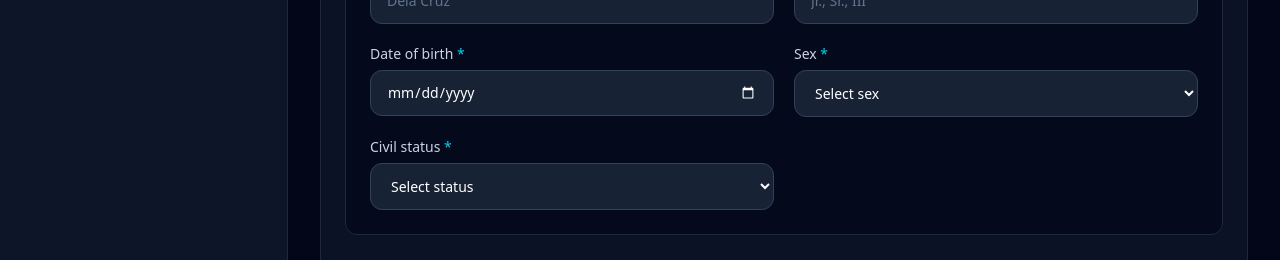
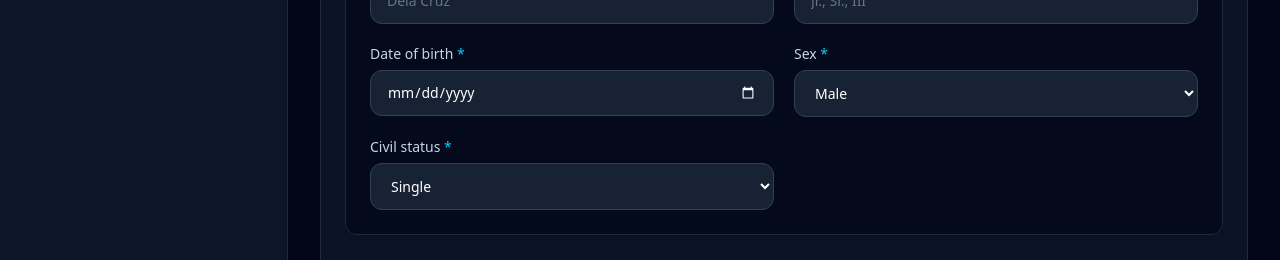
Before and after one commit to Worstprince/rapha-diagnostics, a Next.js app: page /dashboard/reception/registration in a window 1280 px wide. Shown: the part 423-683 px from the top of the page. Built offline with nearby package versions, Linux system fonts and the light colour scheme.

Commit message:
fixing the issue of the default option being displayed in the select dropdowns for civil status and sex in the patient registration

```diff
--- a/src/app/dashboard/admin/activityLog/page.jsx
+++ b/src/app/dashboard/admin/activityLog/page.jsx
@@ -20,7 +20,9 @@ export default function ActivityLogPage() {
 
             const data = await response.json();
 
-            setLogs(data);
+
+            const normalized = Array.isArray(data) ? data : (data?.rows ?? []);
+            setLogs(normalized);
 
         } catch (error) {
 
--- a/src/components/patientRegistration.jsx
+++ b/src/components/patientRegistration.jsx
@@ -136,7 +136,6 @@ export default function PatientRegistration() {
               Sex <span className="text-cyan-400">*</span>
             </label>
             <select id="sex" name="sex" value={patient.sex} onChange={handleChange} className={fieldClasses}>
-              <option value="">Select sex</option>
               <option value="Male">Male</option>
               <option value="Female">Female</option>
             </select>
@@ -147,7 +146,6 @@ export default function PatientRegistration() {
               Civil status <span className="text-cyan-400">*</span>
             </label>
             <select id="civilStatus" name="civilStatus" value={patient.civilStatus} onChange={handleChange} className={fieldClasses}>
-              <option value="">Select status</option>
               <option value="Single">Single</option>
               <option value="Married">Married</option>
               <option value="Widowed">Widowed</option>
```
